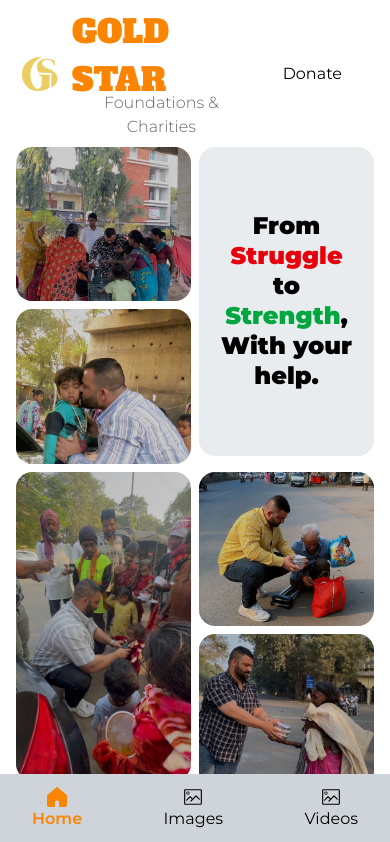
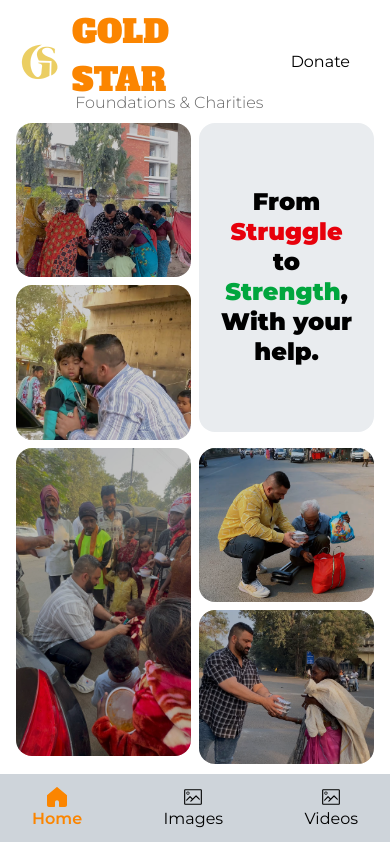
Before and after one commit to bagheerabackend/Foundations, a Nuxt app: page / in a window 390 px wide. Shown: the top 842 px of the page. Built offline with nearby package versions, Linux system fonts and the light colour scheme.

Commit message:
Adjust padding in donate button for improved layout consistency

```diff
--- a/app/components/home/header.vue
+++ b/app/components/home/header.vue
@@ -8,7 +8,7 @@
             </div>
         </div>
         <div>
-            <NuxtLink to="/#donate" class="text-[1em] md:text-[1.25em] px-[2em] py-[0.8em] rounded-[0.5em] hover:bg-[#FB8500] hover:text-[#fff] transition-colors duration-500 ease-[cubic-bezier(.4,0,.2,1)] ">Donate</NuxtLink>
+            <NuxtLink to="/#donate" class="text-[1em] md:text-[1.25em] px-[1.5em] md:px-[2em] py-[0.8em] rounded-[0.5em] hover:bg-[#FB8500] hover:text-[#fff] transition-colors duration-500 ease-[cubic-bezier(.4,0,.2,1)] ">Donate</NuxtLink>
         </div>
     </div>
 </template>
```
